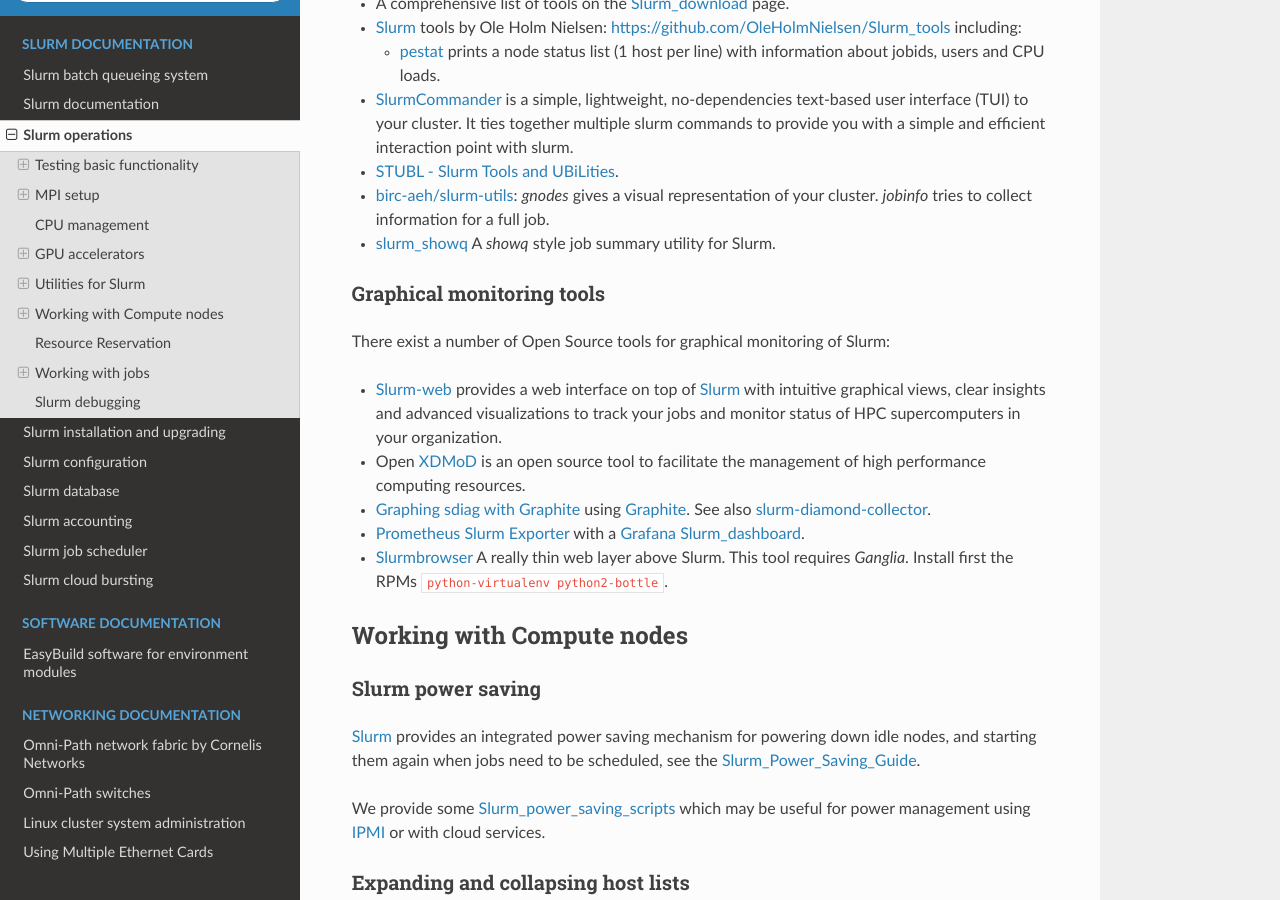
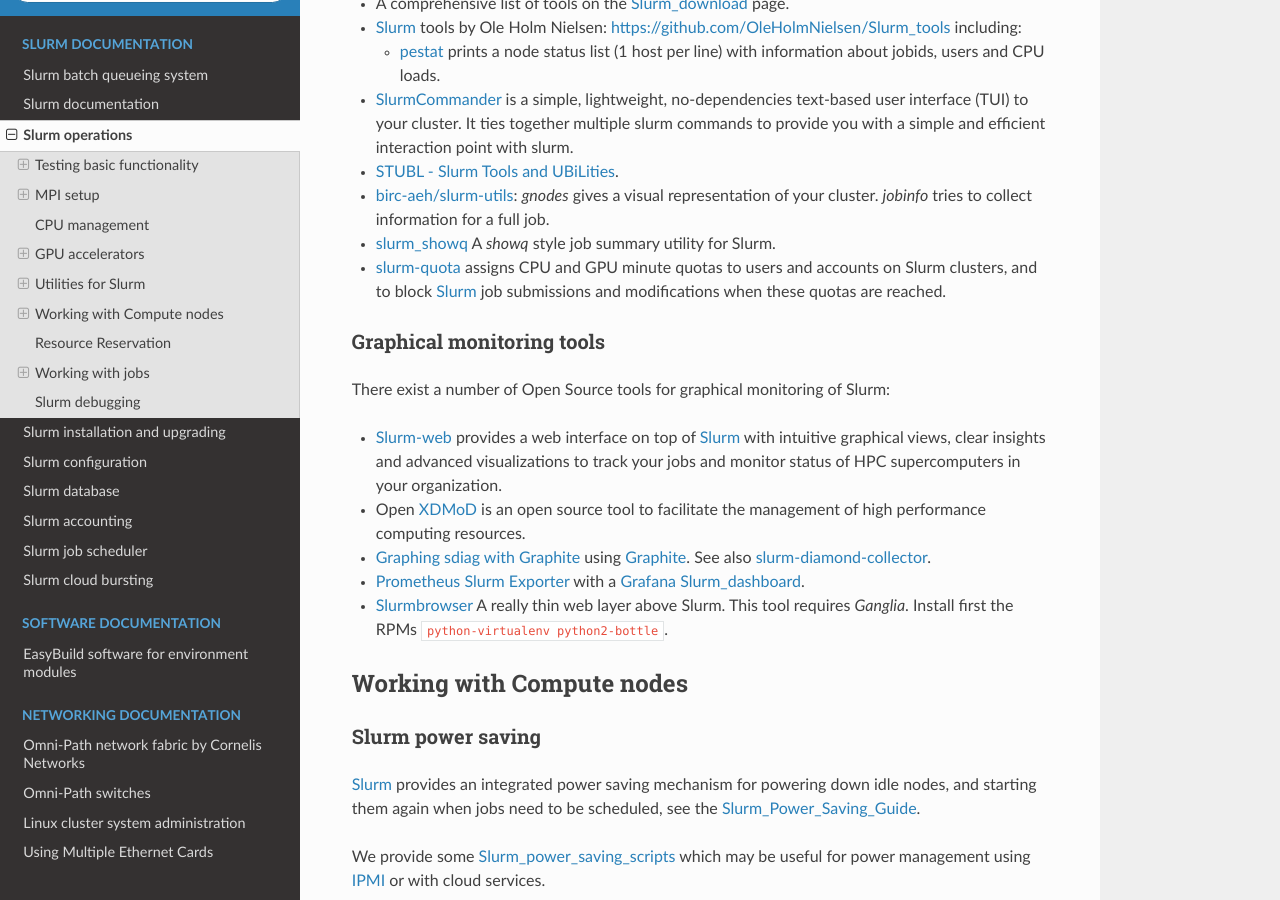
Before and after one commit to OleHolmNielsen/Niflheim_system, a Sphinx documentation site: the page built from docs/Slurm_operations.rst, in a window 1280 px wide and 900 px high, scrolled down 4847 px. Built offline with Sphinx 7.4.7 and the Read the Docs theme 3.1.0, drawn with Linux system fonts in a browser that asks for light colours.

Commit message:
Added link to slurm-quota tool

```diff
--- a/docs/Slurm_operations.rst
+++ b/docs/Slurm_operations.rst
@@ -224,9 +224,11 @@
 
 * `slurm_showq <https://github.com/fasrc/slurm_showq>`_ A *showq* style job summary utility for Slurm.
 
+* `slurm-quota <https://github.com/rackslab/slurm-quota>`_ assigns CPU and GPU minute quotas to users and accounts on Slurm clusters,
+  and to block Slurm_ job submissions and modifications when these quotas are reached.
+
 .. _schedtop: https://svn.princeton.edu/schedtop/
 .. _pestat: https://github.com/OleHolmNielsen/Slurm_tools/tree/master/pestat
-.. _ticket_1868: https://support.schedmd.com/show_bug.cgi?id=1868
 
 Graphical monitoring tools
 --------------------------
```
